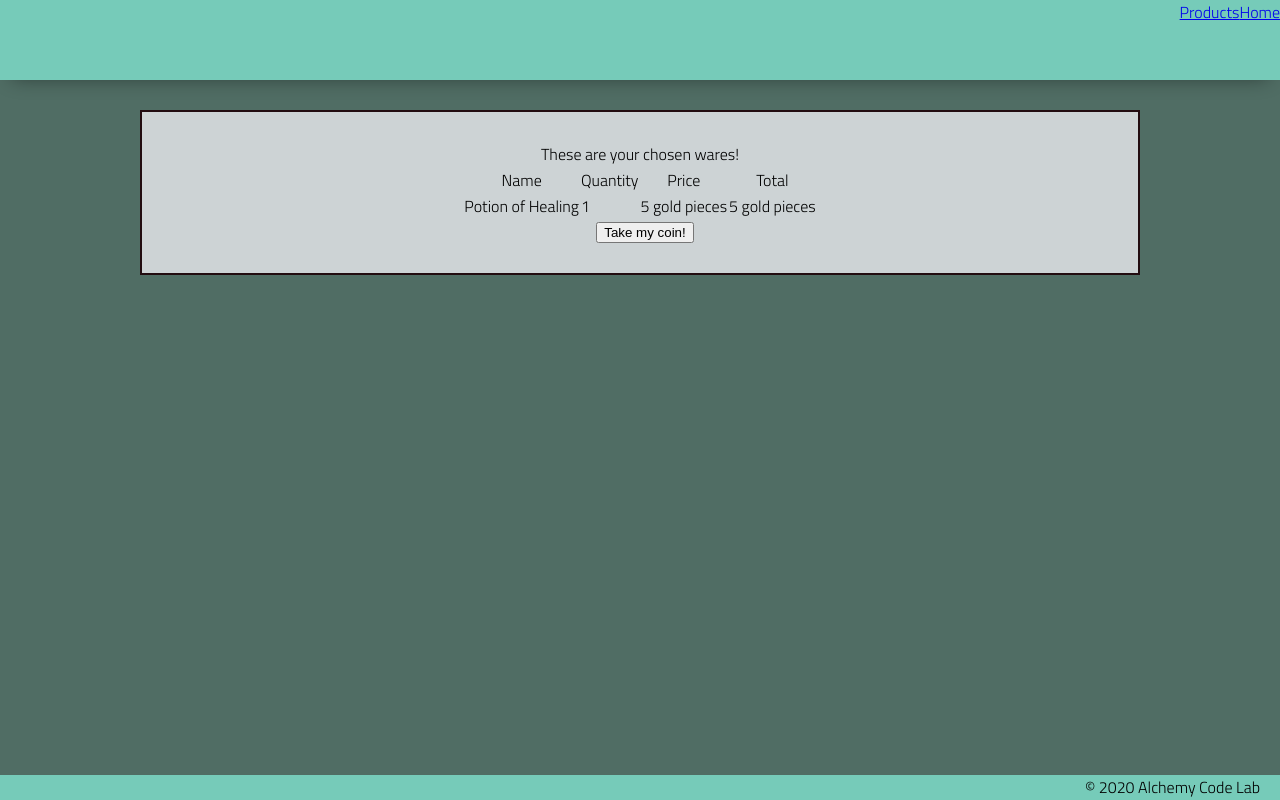
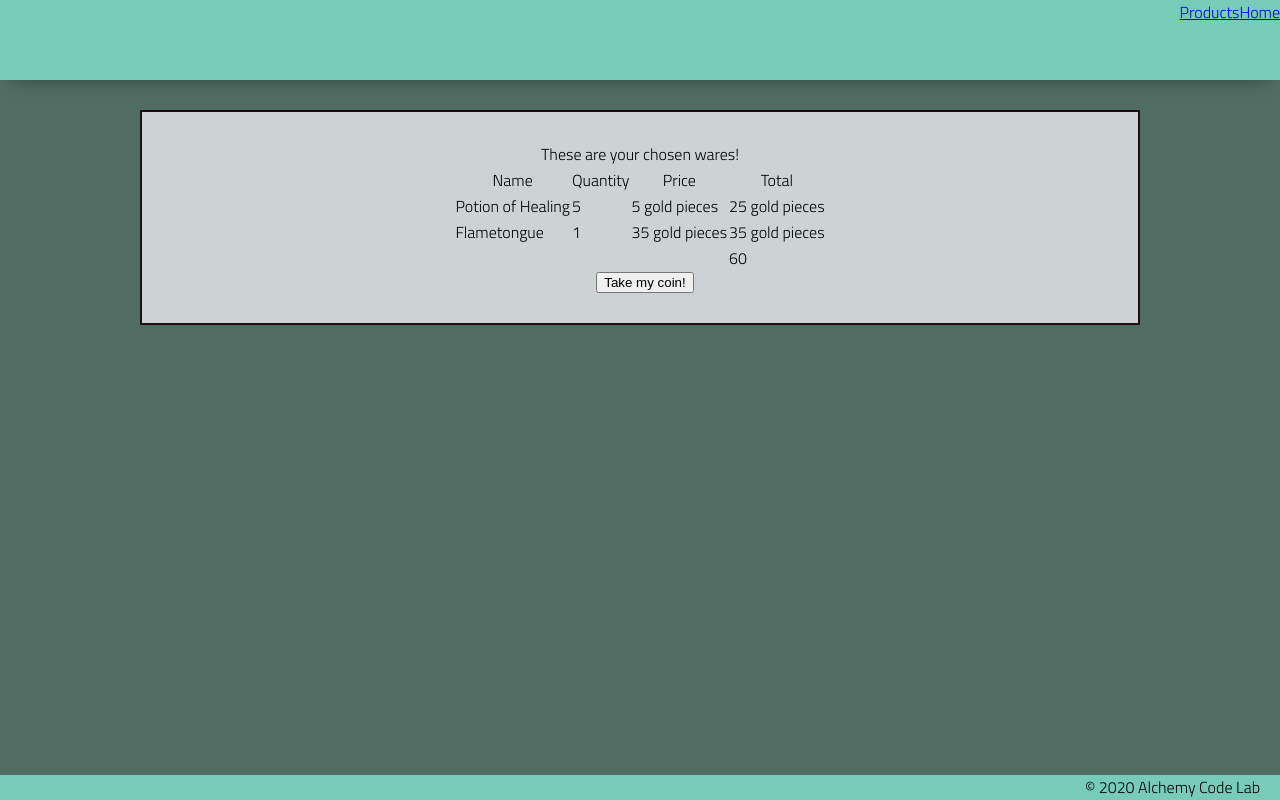
Before and after one commit to MissaelOrtiz/lab-06-e-commerce-site, a plain HTML site: page cart/index.html in a window 1280 px wide. Drawn offline with Linux system fonts and the light colour scheme.

Commit message:
fixed tests and cleaned up variable names throughout project

```diff
--- a/cart/cart.js
+++ b/cart/cart.js
@@ -0,0 +1,15 @@
+import { renderCartItem, getCartTotal } from '../cart/render-cart.js';
+import { cartItems } from '../data/cart-items.js';
+
+const anchor = document.querySelector('tbody');
+const total = document.getElementById('total');
+
+for (let item of cartItems) {
+    const tableRow = renderCartItem(item);
+
+    anchor.append(tableRow);
+}
+
+const totalPrice = getCartTotal(cartItems);
+
+total.textContent = totalPrice;
--- a/cart/index.html
+++ b/cart/index.html
@@ -31,20 +31,6 @@
 
              </thead>
              <tbody id="checkout-list">
-                <tr>
-                    <td>
-                        Potion of Healing
-                    </td>
-                    <td>
-                        1
-                    </td>
-                    <td>
-                        5 gold pieces
-                    </td>
-                    <td>
-                        5 gold pieces
-                    </td>
-                </tr>
              </tbody>
              <tfoot>
                 <tr>
--- a/cart/render-cart.js
+++ b/cart/render-cart.js
@@ -1,5 +1,4 @@
-import items from '../data/items.js';
-import cartItems from '../data/cart-items.js';
+import magicItemsList from '../data/items.js';
 
 
 export function getById(anArray, ID) {
@@ -13,7 +12,7 @@ export function getById(anArray, ID) {
 
 export function renderCartItem(cartItem) {
     // setting constants
-    const item = getById(items, cartItem.id);
+    const magicItem = getById(magicItemsList, cartItem.id);
     // creating dom elements to display data
     const tr = document.createElement('tr');
     const nameTd = document.createElement('td');
@@ -21,23 +20,23 @@ export function renderCartItem(cartItem) {
     const priceTd = document.createElement('td');
     const totalTd = document.createElement('td');
     // populating dom elements with data
-    nameTd.textContent = item.name;
+    nameTd.textContent = magicItem.name;
     quantityTd.textContent = cartItem.quantity;
-    priceTd.textContent = item.price;
-    const total = `${item.price * cartItem.quantity} gold pieces`;
-    totalTd.textContent = total;
+    priceTd.textContent = `${magicItem.price} gold pieces`;
+    const total = magicItem.price * cartItem.quantity;
+    totalTd.textContent = `${total} gold pieces`;
     // appending data
     tr.append(nameTd, quantityTd, priceTd, totalTd);
     return tr;
 }
 
-export function getCartTotal() {
+export function getCartTotal(arr) {
     let accumulator = 0;
 
-    for (let item of cartItems) {
-        const feltAnimal = getById(cartItems, item.id);
+    for (let item of arr) {
+        const memItems = getById(magicItemsList, item.id);
 
-        const total = item.quantity * feltAnimal.price;
+        const total = item.quantity * memItems.price;
 
         accumulator = accumulator + total;
     }
--- a/data/cart-items.js
+++ b/data/cart-items.js
@@ -1,15 +1,9 @@
 
 export const cartItems = [
     // five potions of healing
-    {
-        id: 1,
-        quantity: 5,
-    },
+    { id: 1, quantity: 5 },
     // one flametongue
-    {
-        id: 2,
-        quantity: 1,
-    }
+    { id: 2, quantity: 1 }
 ];
 
 export default { cartItems };
--- a/data/items.js
+++ b/data/items.js
@@ -1,5 +1,5 @@
 const potionOfHealing = {
-    id: 'potionOfHealing',
+    id: 1,
     name: 'Potion of Healing',
     image: 'potionOfHealing.png',
     description: 'Tastes like cherry!',
@@ -8,7 +8,7 @@ const potionOfHealing = {
 };
 
 const flametongue = {
-    id: 'flametongue',
+    id: 2,
     name: 'Flametongue',
     image: 'flametongue.png',
     description: 'Both hot and sharp!',
@@ -17,7 +17,7 @@ const flametongue = {
 };
 
 const armorOfTheSea = {
-    id: 'armorOfTheSea',
+    id: 3,
     name: 'Armor of the Sea',
     image: 'armorofthesea.png',
     description: 'Constantly smells of the sea; will leave you damp.',
@@ -26,7 +26,7 @@ const armorOfTheSea = {
 };
 
 const luckyCoin = {
-    id: 'luckyCoin',
+    id: 4,
     name: 'Lucky Coin',
     image: 'luckycoin.png',
     description: 'Always lands heads up!',
@@ -35,7 +35,7 @@ const luckyCoin = {
 };
 
 const potionOfWaterBreathing = {
-    id: 'potionOfWaterBreathing',
+    id: 5,
     name: 'Potion of Water Breathing',
     image: 'potionofwaterbreathing.png',
     description: 'Lets you breathe water!',
@@ -44,7 +44,7 @@ const potionOfWaterBreathing = {
 };
 
 const abyssalIdol = {
-    id: 'abyssalIdol',
+    id: 6,
     name: 'Abyssal Idol',
     image: 'abyssalidol.png',
     description: 'What the heck? How did that get here.',
@@ -52,6 +52,6 @@ const abyssalIdol = {
     price: 1200
 };
 
-const items = [potionOfHealing, flametongue, armorOfTheSea, luckyCoin, potionOfWaterBreathing, abyssalIdol];
+const magicItemsList = [potionOfHealing, flametongue, armorOfTheSea, luckyCoin, potionOfWaterBreathing, abyssalIdol];
 
-export default items;
+export default magicItemsList;
```
Also changed, not shown: test/example.test.js (+32 -26 lines).
